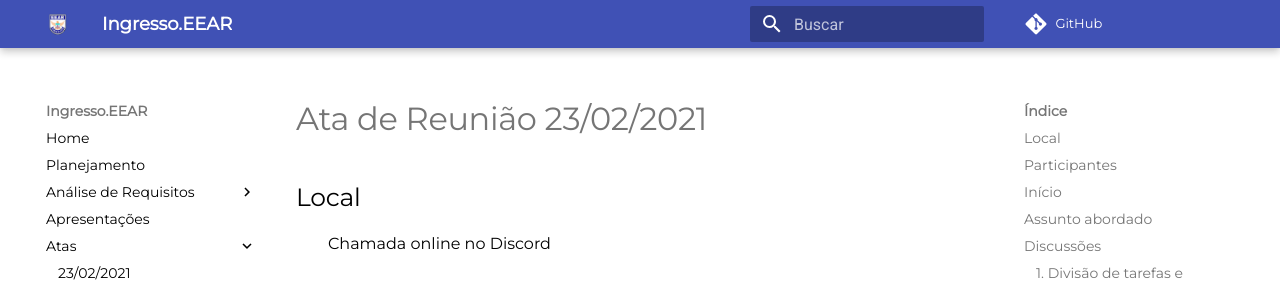
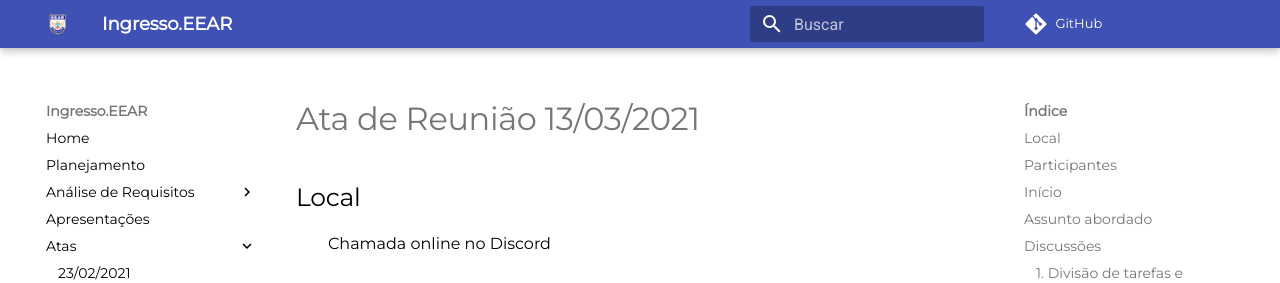
Before and after one commit to CarlosZoft/2020.2-Ingresso.eear, an MkDocs documentation site: the page built from docs/atas/reuniao-13-03-2021.md, in a window 1280 px wide and 1399 px high. Shown: the top 283 px of the window. Built offline with MkDocs 1.6.1 and Material for MkDocs 9.7.7, drawn with Linux system fonts in a browser that asks for light colours; comment, search, counter and statistics services are not loaded.

Commit message:
Corrigindo Título da ata do dia 13/03

```diff
--- a/docs/atas/reuniao-13-03-2021.md
+++ b/docs/atas/reuniao-13-03-2021.md
@@ -1,4 +1,4 @@
-# Ata de Reunião 23/02/2021
+# Ata de Reunião 13/03/2021
 
 ## Local
 
```
